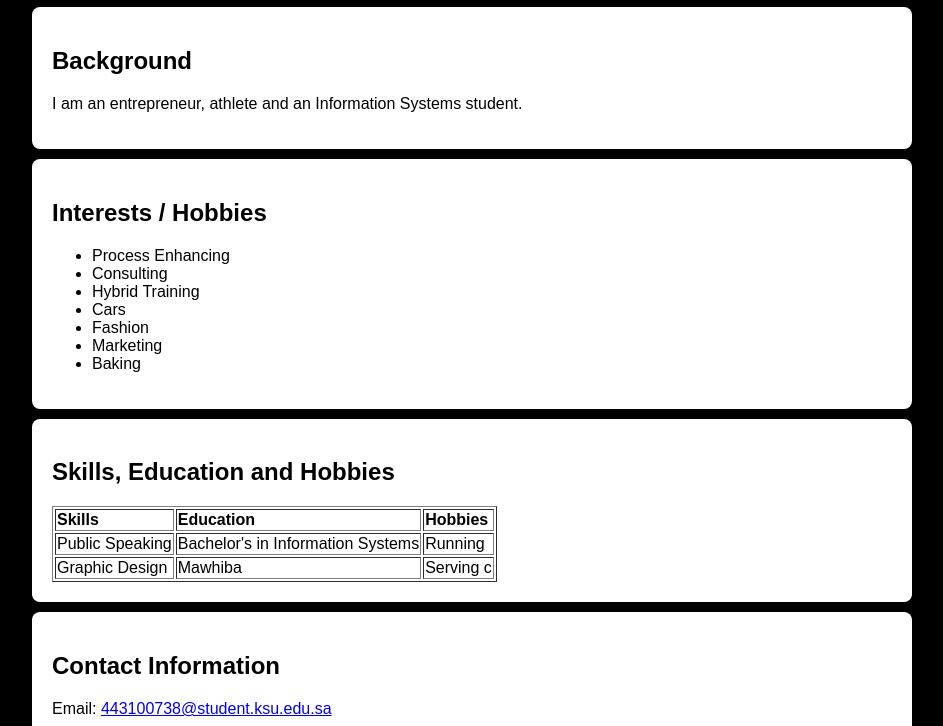
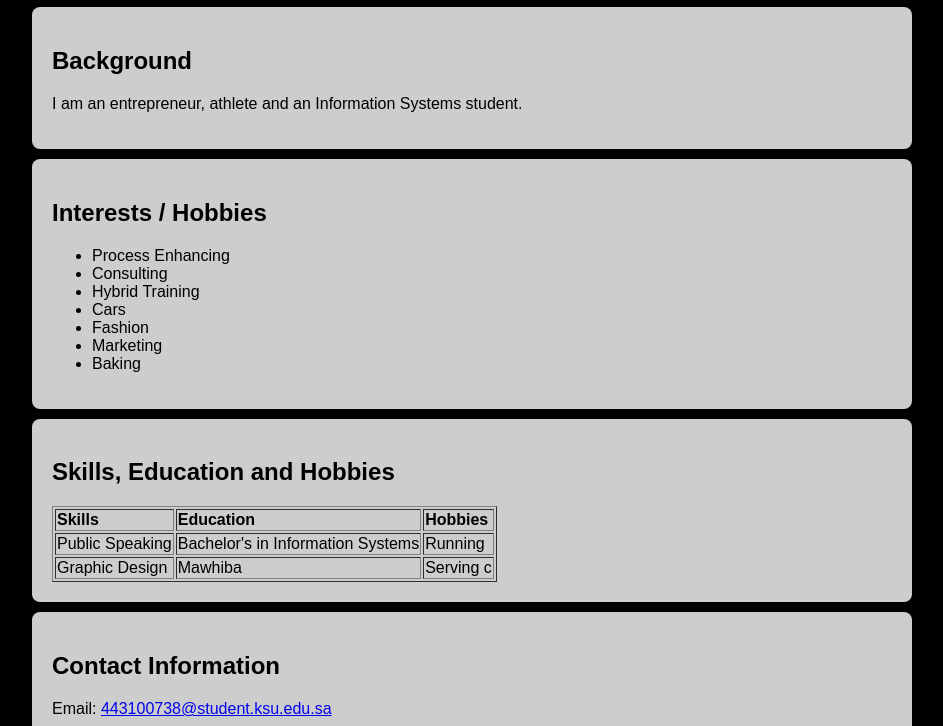
Before and after one commit to NasserAlrubayanKSU/Nasser-Alrubayan-IS424, a plain HTML site: page index.html in a window 1280 px wide. Shown: the part 167-893 px from the top of the page, without its empty margins (168-1111 px from the left). Drawn offline with Linux system fonts and the light colour scheme.

Commit message:
Changed the color of the background to nardo grey.

```diff
--- a/styles.css
+++ b/styles.css
@@ -7,7 +7,7 @@ body {
 header, section, footer {
     padding: 20px;
     margin: 10px;
-    background-color: #fff;
+    background-color: #cdcdcd;
     border-radius: 8px;
     box-shadow: 0 0 10px rgba(0, 0, 0, 0.1);
 }
```
